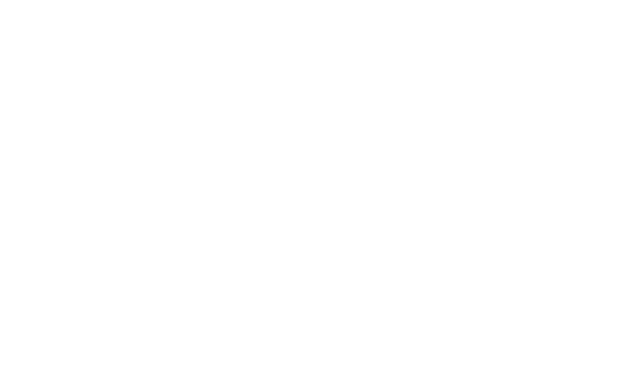
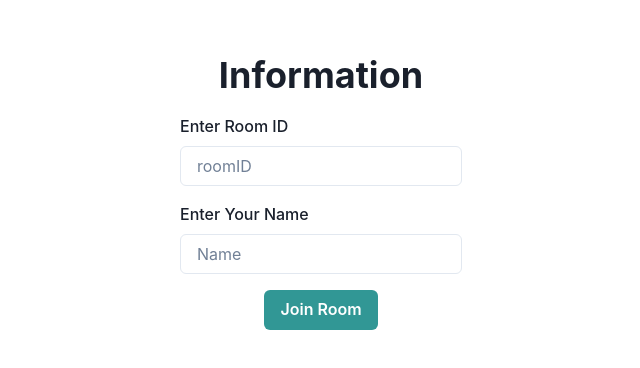
Before and after one commit to Octophi/mall-assassins, a React (Create React App) app: page /join-room in a window 1280 px wide. Before the commit this address had no page. Shown: the part 200-568 px from the top of the page, without its empty margins (319-959 px from the left). Built offline with nearby package versions, Linux system fonts and the light colour scheme.

Commit message:
Added pages for waiting lobby, input form for room ID and Name

```diff
--- a/src/App.js
+++ b/src/App.js
@@ -2,7 +2,9 @@
 import { ChakraProvider } from '@chakra-ui/react';
 import { BrowserRouter, Route, Routes } from 'react-router-dom';
 import LandingPage from './components/LandingPage';
-import HostRoomDisplay from './components/HostRoomDisplay';
+import HostRoomDisplay from './pages/HostWaitingRoom';
+import PlayerInputInfoPage from './pages/PlayerInputInfoPage';
+import PlayerWaitingPage from './pages/PlayerWaitingPage';
 
 function App() {
   return (
@@ -10,7 +12,9 @@
       <BrowserRouter>
         <Routes>
           <Route path="/" exact element={<LandingPage />} />
-          <Route path="/rooms/:roomId" element={<HostRoomDisplay />} />
+          <Route path="/rooms/:roomId/game-master" element={<HostRoomDisplay />} />
+          <Route path="/join-room" element={<PlayerInputInfoPage />} />
+          <Route path="/rooms/:roomId/:playerName" element={<PlayerWaitingPage />} />
         </Routes>
       </BrowserRouter>
     </ChakraProvider>
--- a/src/components/HostRoomDisplay.js
+++ /dev/null
@@ -1,15 +0,0 @@
-import React from 'react';
-import { useParams } from 'react-router-dom';
-
-const HostRoomDisplay = () => {
-  const { roomId } = useParams(); // Use useParams to access route parameters
-
-  return (
-    <div>
-      <h1>Room ID: {roomId}</h1>
-      <h2>Role: Host</h2>
-    </div>
-  );
-};
-
-export default HostRoomDisplay;
--- a/src/components/LandingPage.js
+++ b/src/components/LandingPage.js
@@ -20,18 +20,26 @@
       console.log('Room created');
 
       // Redirect to the newly created room
-      navigate(`/rooms/${roomId}`);
+      navigate(`/rooms/${roomId}/game-master`);
     } catch (error) {
       console.error('Error in creating game:', error);
     }
   };
+
+  const handleJoinGame = () => {
+    try {
+      navigate('/join-room');
+    } catch (error) {
+      console.error('Error in Attempting to Join Room:', error);
+    }
+  }
 
   return (
     <Flex direction="column" align="center" justify="center" h="100vh">
       <Heading as="h1" size="xl" mb={4}>
         Welcome to Mall Assassins!
       </Heading>
-      <Button colorScheme="blue" size="lg" mb={4}>
+      <Button colorScheme="blue" size="lg" mb={4} onClick={handleJoinGame}>
         Join a Room
       </Button>
       <Button colorScheme="green" size="lg" onClick={handleCreateGame}>
--- a/src/firebase/database.js
+++ b/src/firebase/database.js
@@ -1,5 +1,5 @@
 import { getDatabase, ref, set, get, push, child, update, remove } from 'firebase/database';
-import app from './firebaseConfig'
+import app from './firebaseConfig';
 
 // Get a reference to the Firebase Realtime Database
 const database = getDatabase(app);
@@ -28,3 +28,15 @@
   const gameRef = ref(database, `activeGames/${roomKey}`);
   return remove(gameRef);
 };
+
+export const doesGameExist = async (roomKey) => {
+  try {
+    const roomRef = ref(database, `activeGames/${roomKey}`);
+    const snapshot = await get(roomRef);
+    console.log(snapshot.exists());
+    return snapshot.exists();
+  } catch (error) {
+    console.error('Error checking room:', error);
+    throw error;
+  }
+}
--- /dev/null
+++ b/src/pages/HostWaitingRoom/HostWaitingRoom.js
@@ -0,0 +1,25 @@
+import React from 'react';
+import {
+  Flex,
+  Heading
+} from '@chakra-ui/react';
+import { useParams } from 'react-router-dom';
+
+const HostWaitingRoom = () => {
+  const { roomId } = useParams(); // Use useParams to access route parameters
+  //TODO: Add more stuff as per Figma
+  return (
+    <div>
+      <Flex direction="column" align="center" justify="center" h="100vh">
+        <Heading as="h1" size="xl" mb={4}>
+          Room ID: {roomId}
+        </Heading>
+        <Heading as="h2" size="xl" mb={4}>
+          Role: Host
+        </Heading>
+      </Flex>
+    </div>
+  );
+};
+
+export default HostWaitingRoom;
--- /dev/null
+++ b/src/pages/HostWaitingRoom/index.js
@@ -0,0 +1,3 @@
+import HostWaitingRoom from "./HostWaitingRoom";
+
+export default HostWaitingRoom;
--- /dev/null
+++ b/src/pages/PlayerInputInfoPage/PlayerInputInfoPage.js
@@ -0,0 +1,77 @@
+import React, { useState } from 'react';
+import {
+  Box,
+  Button,
+  Flex,
+  Heading,
+  FormControl,
+  FormLabel,
+  Input
+ } from '@chakra-ui/react';
+import { Form, useNavigate } from 'react-router-dom';
+import { doesGameExist } from '../../firebase/database';
+
+const PlayerInputInfoPage = () => {
+  const [roomID, setRoomID] = useState('');
+  const [playerName, setPlayerName] = useState('');
+  const navigate = useNavigate();
+
+  const handleSubmit = async (e) => {
+    e.preventDefault();
+
+    try {
+      // Check if the room ID exists in the database (implement this logic)
+      const roomExists = await doesGameExist(roomID);
+      if (roomExists) {
+        // If the room ID exists, navigate to the AssassinGameLobby
+        navigate(`/rooms/${roomID}/${playerName}`);
+
+        //TODO: Check if the Name is unique to the Game
+        //TODO: Inherent to this, change the activeGames database to be a db of struct Games or Rooms instead of just numbers. This change will affect the rest of code as well
+      } else {
+        console.error('Room Not Found');
+      }
+    } catch (error) {
+      console.error("Error Checking Room:", error);
+    }
+  };
+
+  return (
+    <div>
+      <Flex direction="column" align="center" justify="center" h="100vh">
+        <Heading as="h1" size="xl" mb={4}>
+          Information
+        </Heading>
+      <form onSubmit={handleSubmit}>
+        <FormControl mb={4}>
+          <FormLabel htmlFor="roomID">Enter Room ID</FormLabel>
+          <Input
+            type="text"
+            id="roomID"
+            placeholder="roomID"
+            value={roomID}
+            onChange={(e) => setRoomID(e.target.value)}
+          />
+        </FormControl>
+        <FormControl mb={4}>
+          <FormLabel htmlFor="playerName">Enter Your Name</FormLabel>
+          <Input
+            type="text"
+            id="playerName"
+            placeholder="Name"
+            value={playerName}
+            onChange={(e) => setPlayerName(e.target.value)}
+          />
+        </FormControl>
+        <Box textAlign="center" mb={4}>
+          <Button type="submit" colorScheme="teal">
+            Join Room
+          </Button>
+        </Box>
+      </form>
+      </Flex>
+    </div>
+  );
+};
+
+export default PlayerInputInfoPage;
--- /dev/null
+++ b/src/pages/PlayerInputInfoPage/index.js
@@ -0,0 +1,3 @@
+import PlayerInputInfoPage from "./PlayerInputInfoPage";
+
+export default PlayerInputInfoPage
--- /dev/null
+++ b/src/pages/PlayerWaitingPage/PlayerWaitingPage.js
@@ -0,0 +1,30 @@
+import React from 'react';
+import {
+  Flex,
+  Heading
+} from '@chakra-ui/react';
+import { useParams } from 'react-router-dom';
+
+const PlayerWaitingPage = () => {
+  const { roomId } = useParams(); // Use useParams to access route parameters
+  const { playerName } = useParams();
+  //TODO: Add more info, show players in lobby
+
+  return (
+    <div>
+      <Flex direction="column" align="center" justify="center" h="100vh">
+        <Heading as="h1" size="xl" mb={4}>
+          Room ID: {roomId}
+        </Heading>
+        <Heading as="h2" size="xl" mb={4}>
+          Role: Player
+        </Heading>
+        <Heading as="h2" size="xl" mb={4}>
+          Player Name: { playerName }
+        </Heading>
+      </Flex>
+    </div>
+  );
+};
+
+export default PlayerWaitingPage;
--- /dev/null
+++ b/src/pages/PlayerWaitingPage/index.js
@@ -0,0 +1,3 @@
+import PlayerWaitingPage from "./PlayerWaitingPage";
+
+export default PlayerWaitingPage
```
